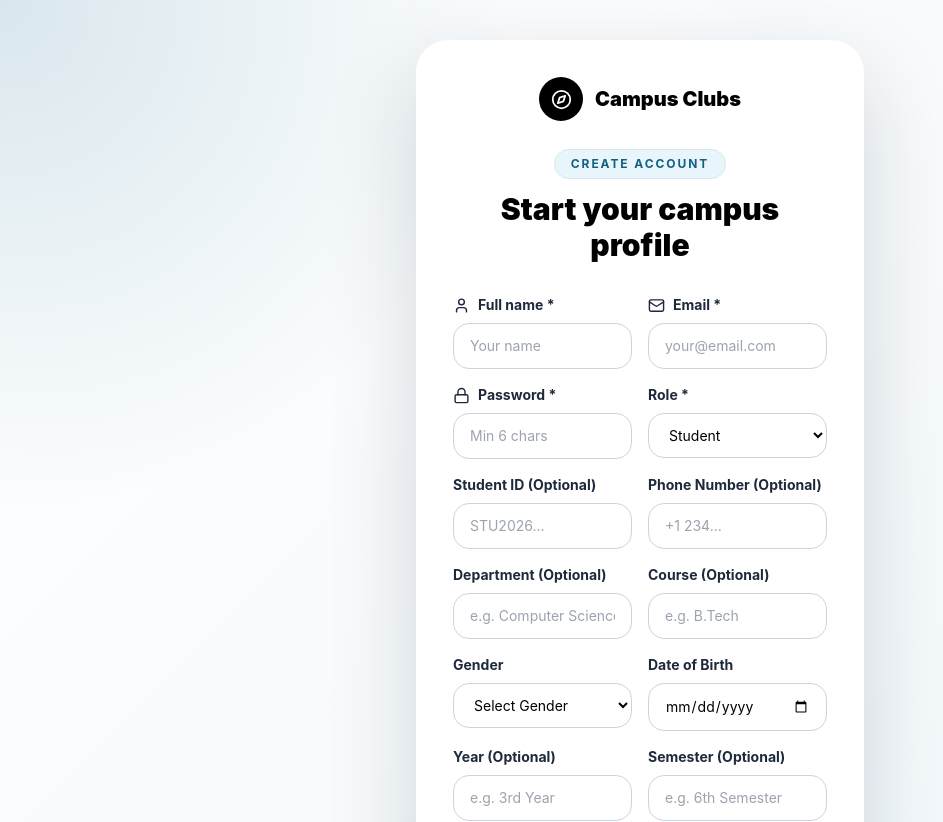
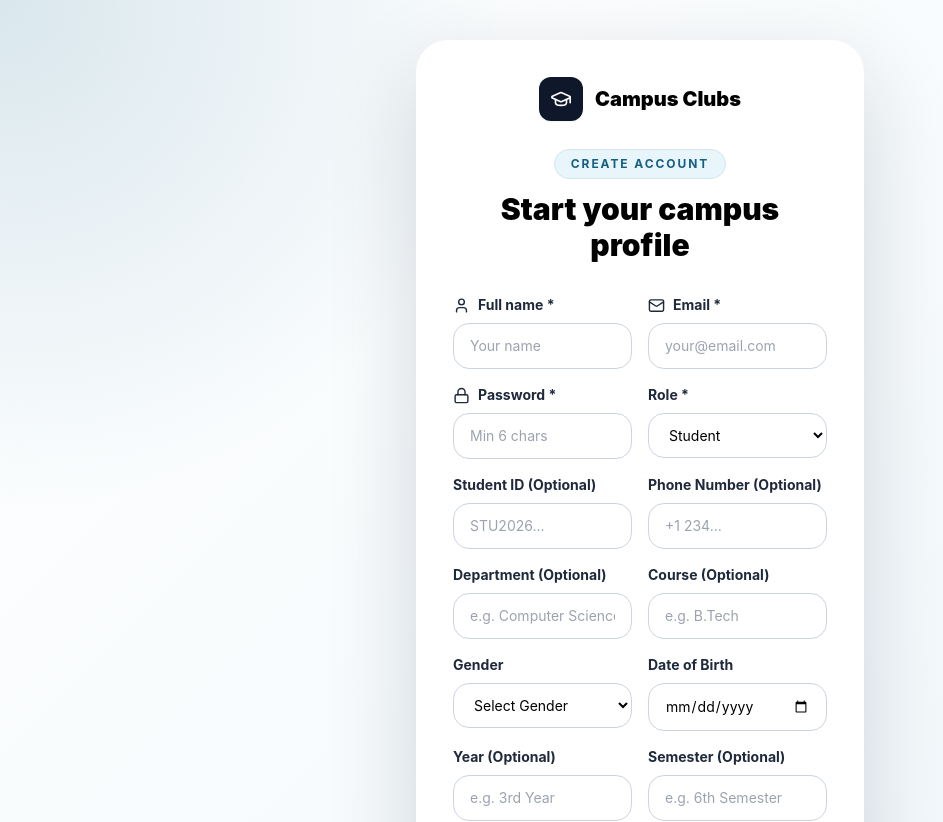
Before and after one commit to nihalhussain555/Campus_Clubs_Events_Management, a React (Vite) app in the folder frontend/: page /register in a window 1280 px wide. Shown: the top 822 px of the page, without its empty margins (0-943 px from the left). Built offline with nearby package versions, Linux system fonts and the light colour scheme; no server answers.

Commit message:
update logo

```diff
--- a/frontend/src/components/Navbar.jsx
+++ b/frontend/src/components/Navbar.jsx
@@ -378,48 +378,22 @@ const Navbar = () => {
         <button
             type="button"
             onClick={() => {
-
               closeMenu();
-
               navigate('/');
-
             }}
-          className="flex items-center gap-3 rounded-full pr-3 text-left"
-          aria-label="Go to home"
-        >
-
-          <span className="flex h-10 w-10 items-center justify-center rounded-full bg-[#145f82] text-white">
-
-            <Compass size={20} />
-
-          </span>
-
-
-          <span className="text-lg font-black tracking-normal text-[#073c57]">
-
-            <div className="flex items-center gap-2.5">
-
+            className="flex items-center gap-2.5 text-left"
+            aria-label="Go to home" >
             <div className="w-9 h-9 rounded-xl bg-slate-900 flex items-center justify-center shadow-sm">
-
               <GraduationCap
                 size={22}
                 strokeWidth={1.8}
                 className="text-white"
               />
-
             </div>
 
-
             <span className="text-lg font-extrabold tracking-tight text-slate-900">
-
               Campus Clubs
-
             </span>
-
-            </div>
-
-          </span>
-
           </button>
 
 
--- a/frontend/src/pages/Login.jsx
+++ b/frontend/src/pages/Login.jsx
@@ -1,6 +1,6 @@
 import React, { useState } from 'react';
 import { useNavigate } from 'react-router-dom';
-import { Compass, Lock, Mail } from 'lucide-react';
+import {  GraduationCap , Lock, Mail } from 'lucide-react';
 import { authAPI } from '../services/api';
 import Toast from '../components/Toast';
 
@@ -51,12 +51,19 @@ const Login = () => {
     <div className="auth-shell">
       {showToast && <Toast message="Login successful. Redirecting..." type="success" onClose={() => setShowToast(false)} />}
       <div className="auth-card">
-        <button type="button" onClick={() => navigate('/')} className="mx-auto mb-7 flex items-center gap-3">
-          <span className="flex h-11 w-11 items-center justify-center rounded-full bg-black text-white">
-            <Compass size={21} />
-          </span>
-          <span className="text-xl font-black text-black">Campus Clubs</span>
-        </button>
+        <button
+  type="button"
+  onClick={() => navigate('/')}
+  className="mx-auto mb-7 flex items-center gap-3"
+>
+  <span className="flex h-11 w-11 items-center justify-center rounded-xl bg-slate-900 text-white shadow-sm">
+    <GraduationCap size={22} strokeWidth={1.8} />
+  </span>
+
+  <span className="text-xl font-black text-black">
+    Campus Clubs
+  </span>
+</button>
 
         <div className="mb-8 text-center">
           <p className="eyebrow mb-3">Welcome back</p>
--- a/frontend/src/pages/Register.jsx
+++ b/frontend/src/pages/Register.jsx
@@ -1,6 +1,6 @@
 import React, { useState } from 'react';
 import { useNavigate } from 'react-router-dom';
-import { Compass, Lock, Mail, User } from 'lucide-react';
+import { Compass, GraduationCap , Lock, Mail, User } from 'lucide-react';
 import { authAPI } from '../services/api';
 import Toast from '../components/Toast';
 
@@ -64,11 +64,18 @@ const Register = () => {
     <div className="auth-shell">
       {showToast && <Toast message="Account created. Redirecting..." type="success" onClose={() => setShowToast(false)} />}
       <div className="auth-card">
-        <button type="button" onClick={() => navigate('/')} className="mx-auto mb-7 flex items-center gap-3">
-          <span className="flex h-11 w-11 items-center justify-center rounded-full bg-black text-white">
-            <Compass size={21} />
+        <button
+          type="button"
+          onClick={() => navigate('/')}
+          className="mx-auto mb-7 flex items-center gap-3"
+        >
+          <span className="flex h-11 w-11 items-center justify-center rounded-xl bg-slate-900 text-white shadow-sm">
+            <GraduationCap size={22} strokeWidth={1.8} />
           </span>
-          <span className="text-xl font-black text-black">Campus Clubs</span>
+
+          <span className="text-xl font-black text-black">
+            Campus Clubs
+          </span>
         </button>
 
         <div className="mb-8 text-center">
```
Lines whose indentation alone changed are shown as unchanged.
